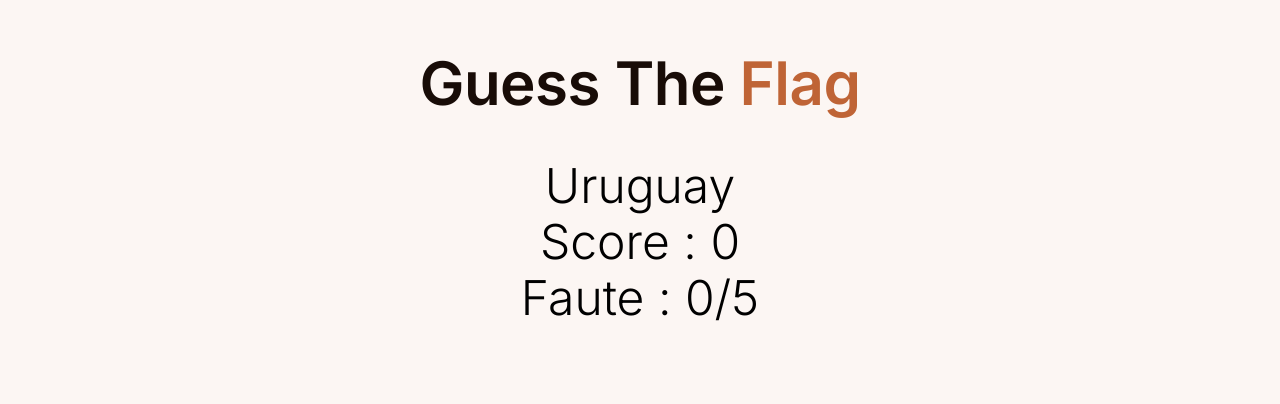
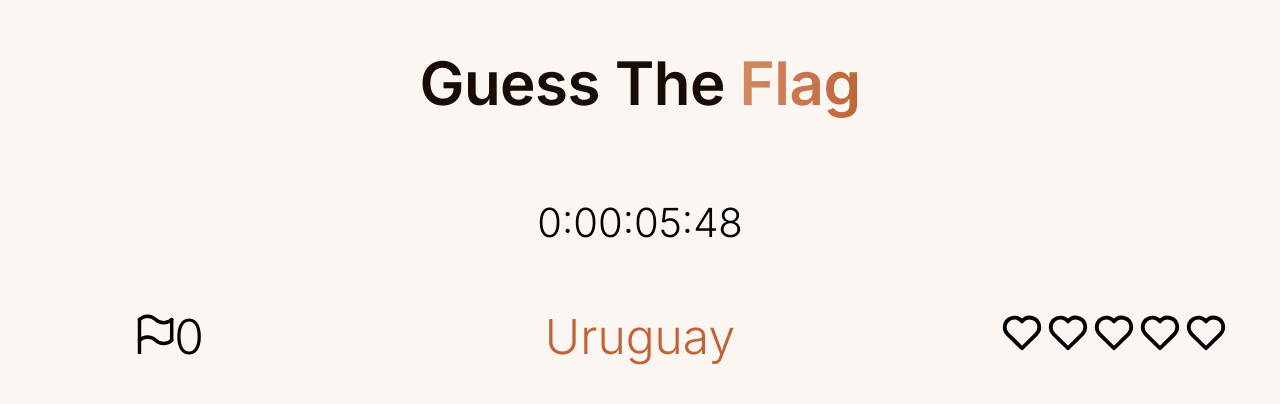
Before and after one commit to Geniegeekeur/geniegeekeur.github.io, a React (Create React App) app: page / in a window 1280 px wide. Shown: the top 404 px of the page. Built offline with nearby package versions, Linux system fonts and the light colour scheme.

Commit message:
Added heart, flag point, animation, broken heart

```diff
--- a/package.json
+++ b/package.json
@@ -1,7 +1,7 @@
 {
   "name": "guesstheflag",
   "version": "0.1.0",
-  "homepage": "https://geniegeekeur.github.io/",
+  "homepage": ".",
   "private": true,
   "dependencies": {
     "@emotion/react": "^11.11.1",
--- a/src/pages/Index.jsx
+++ b/src/pages/Index.jsx
@@ -5,6 +5,8 @@ import { Typography } from "@mui/material";
 import "../fonts/font.css";
 import Button from "@mui/material/Button";
 import "animate.css";
+import { useState, useEffect } from "react";
+import Stopwatch from "./StopWatch";
 
 const images = require.context("../img/flags/", true);
 const imageList = images.keys().map((image) => images(image));
@@ -12,7 +14,7 @@ const imageList = images.keys().map((image) => images(image));
 let ArleadyGet = [];
 let indexJeu = Math.floor(Math.random() * 243);
 let score = 0;
-let badChoice = 0;
+let badChoice = 4;
 let indexJeuArleadyGet = [];
 let CountryChoice = [
   "Andorre",
@@ -260,6 +262,32 @@ let CountryChoice = [
   "Zimbabwe",
 ];
 indexJeuArleadyGet.push(indexJeu);
+
+let heartBase = [];
+for (let i = 0; i < 5; i++) {
+  heartBase[i] = (
+    <svg
+      width="46"
+      height="46"
+      fill="none"
+      stroke="currentColor"
+      stroke-linejoin="round"
+      stroke-width="2"
+      viewBox="0 0 24 24"
+      xmlns="http://www.w3.org/2000/svg"
+    >
+      {" "}
+      <path d="M19.5 13.576a4.976 4.976 0 0 0 1.495-3.704A5 5 0 0 0 12 7.01a5 5 0 1 0-7.5 6.566l7.5 7.428 7.5-7.428Z"></path>{" "}
+    </svg>
+  );
+}
+
+let heart = [];
+for (let i = 0; i < 5; i++) {
+  heart[0] =
+    "<svg width='46' height='46' fill='none' stroke='currentColor' stroke-linejoin='round' stroke-width='2' viewBox='0 0 24 24' xmlns='http://www.w3.org/2000/svg'> <path d='M19.5 13.576a4.976 4.976 0 0 0 1.495-3.704A5 5 0 0 0 12 7.01a5 5 0 1 0-7.5 6.566l7.5 7.428 7.5-7.428Z'></path> </svg>";
+}
+
 function Index() {
   return (
     <Grid
@@ -289,19 +317,30 @@ function Index() {
           fontWeight="600"
           textAlign="center"
         >
-          Guess The <span style={{ color: "#BF6436" }}>Flag</span>
+          Guess The{" "}
+          <span
+            style={{
+              background: "linear-gradient(0.25turn, #d48963 , #BF6436)",
+              WebkitBackgroundClip: "text",
+              WebkitTextFillColor: "transparent",
+            }}
+          >
+            Flag
+          </span>
         </Typography>
+      </Grid>
+      <Grid>
+        <Stopwatch />
       </Grid>
       <Grid
         container
         item
         alignItems="center"
-        justifyContent="center"
+        justifyContent="space-between"
         id="PaysName"
         sx={{
           width: "${window.innerWidth}",
           height: "auto",
-          paddingBottom: "30px",
           position: "-webkit - sticky",
           position: "sticky",
           top: "0",
@@ -309,6 +348,7 @@ function Index() {
           backgroundColor: "#FCF6F3",
         }}
       >
+        <Grid container item xs={3} alignItems="center" justifyContent="center">
           <Typography
             item
             fontWeight="400"
@@ -316,12 +356,63 @@ function Index() {
             variant="h3"
             textAlign="center"
           >
+            <svg
+              width="46"
+              height="46"
+              fill="none"
+              stroke="currentColor"
+              stroke-linecap="round"
+              stroke-linejoin="round"
+              stroke-width="1.5"
+              viewBox="0 0 20 20"
+              xmlns="http://www.w3.org/2000/svg"
+            >
+              <path d="M5 5v16"></path>
+              <path d="M19 5v9"></path>
+              <path d="M5 5a5 5 0 0 1 7 0 5 5 0 0 0 7 0"></path>
+              <path d="M5 14a5 5 0 0 1 7 0 5 5 0 0 0 7 0"></path>
+            </svg>
+            <span id="score">{score}</span>
+          </Typography>
+        </Grid>
+        <Grid
+          container
+          item
+          xs={6}
+          height="100px"
+          alignItems="center"
+          justifyContent="center"
+        >
+          <Typography
+            item
+            fontWeight="400"
+            fontFamily="Inter"
+            variant="h3"
+            textAlign="center"
+            color="#BF6436"
+          >
             <span id="Pays">{CountryChoice[indexJeu]}</span>
-          <br />
-          Score : <span id="score">{score}</span>
-          <br />
-          Faute : <span id="faute">{badChoice}</span>/5
           </Typography>
+        </Grid>
+        <Grid container item xs={3} alignItems="center" justifyContent="center">
+          <Typography
+            item
+            fontWeight="400"
+            fontFamily="Inter"
+            variant="h3"
+            textAlign="center"
+          >
+            <Grid container>
+              {heartBase.map(function (object, id) {
+                return (
+                  <Box item id={id}>
+                    {object}
+                  </Box>
+                );
+              })}
+            </Grid>
+          </Typography>
+        </Grid>
       </Grid>
       <Grid container item justifyContent="center">
         {imageList.map((image, index) => {
@@ -329,12 +420,15 @@ function Index() {
             <Button
               item
               variant="text"
-              id={image}
+              id={index}
               onClick={() => {
                 NextLevel(image, index);
               }}
             >
+              <Grid container direction="column">
                 <img id={index} src={image} alt={`image-${index}`} />
+                <span id={image}></span>
+              </Grid>
             </Button>
           ) : (
             console.log("hello")
@@ -346,6 +440,9 @@ function Index() {
 }
 
 export default Index;
+
+console.log(window.innerWidth);
+console.log(46 * (window.innerWidth / 46));
 
 const animateCSS = (element, animation, prefix = "animate__") =>
   // We create a Promise and return it
@@ -366,25 +463,41 @@ const animateCSS = (element, animation, prefix = "animate__") =>
   });
 
 function NextLevel(name, index) {
-  if (badChoice + 1 === 5) {
-    badChoice = badChoice + 1;
+  if (badChoice === 0) {
+    heart[badChoice] =
+      "<svg width='46' height='46' fill='none' stroke='currentColor' stroke-linecap='round' stroke-linejoin='round' stroke-width='2' viewBox='0 0 24 24' xmlns='http://www.w3.org/2000/svg'> <path d='M19.5 13.576 12 21.004l-7.5-7.428A5 5 0 1 1 12 7.01a5 5 0 1 1 7.5 6.572'></path> <path d='m12 7-2 4 4 3-2 4v3'></path> </svg>";
+    heart.map(function (object, id) {
+      document.getElementById(id).innerHTML = object;
+    });
+    animateCSS(badChoice, "heartBeat");
     window.location.reload();
   } else {
     if (index === indexJeu) {
       score = score + 1;
       document.querySelector("#score").textContent = score;
+
       ArleadyGet.push(name);
-      document.getElementById(name).style.display = "none";
-      document.getElementById(name).style.visibility = "hidden";
+      // document.getElementById(index).style.display = "none";
+      // document.getElementById(index).style.visibility = "hidden";
+
+      document.getElementById(name).textContent = CountryChoice[index];
+      document.getElementById(index).style.filter = "grayscale(80%)";
+
       indexJeuArleadyGet.push(indexJeu);
       while (indexJeuArleadyGet.includes(indexJeu)) {
         indexJeu = Math.floor(Math.random() * 243);
       }
     } else {
-      badChoice = badChoice + 1;
+      heart[badChoice] =
+        "<svg width='46' height='46' fill='none' stroke='currentColor' stroke-linecap='round' stroke-linejoin='round' stroke-width='2' viewBox='0 0 24 24' xmlns='http://www.w3.org/2000/svg'> <path d='M19.5 13.576 12 21.004l-7.5-7.428A5 5 0 1 1 12 7.01a5 5 0 1 1 7.5 6.572'></path> <path d='m12 7-2 4 4 3-2 4v3'></path> </svg>";
+      heart.map(function (object, id) {
+        document.getElementById(id).innerHTML = object;
+      });
       animateCSS(index, "headShake");
+      animateCSS(badChoice, "heartBeat");
+      console.log(document.getElementById(badChoice).classList);
+      badChoice = badChoice - 1;
     }
   }
-  document.querySelector("#faute").textContent = badChoice;
   document.querySelector("#Pays").textContent = CountryChoice[indexJeu];
 }
--- /dev/null
+++ b/src/pages/StopWatch.jsx
@@ -0,0 +1,66 @@
+import React, { useState, useEffect } from "react";
+import "../fonts/font.css";
+
+// Hours calculation
+const hours = 0;
+
+// Minutes calculation
+const minutes = 0;
+
+// Seconds calculation
+const seconds = 0;
+
+// Milliseconds calculation
+const milliseconds = 0;
+const Stopwatch = () => {
+  // state to store time
+  const [time, setTime] = useState(0);
+
+  // state to check stopwatch running or not
+  const [isRunning, setIsRunning] = useState(true);
+
+  // Hours calculation
+  const hours = Math.floor(time / 360000);
+
+  // Minutes calculation
+  const minutes = Math.floor((time % 360000) / 6000);
+
+  // Seconds calculation
+  const seconds = Math.floor((time % 6000) / 100);
+
+  // Milliseconds calculation
+  const milliseconds = time % 100;
+
+  useEffect(() => {
+    let intervalId;
+    if (isRunning) {
+      // setting time from 0 to 1 every 10 milisecond using javascript setInterval method
+      intervalId = setInterval(() => setTime(time + 1), 10);
+    }
+    return () => clearInterval(intervalId);
+  }, [isRunning, time]);
+
+  // Method to start and stop timer
+  const startAndStop = () => {
+    setIsRunning(!isRunning);
+  };
+
+  // Method to reset timer back to 0
+  const reset = () => {
+    setTime(0);
+  };
+  return (
+    <div className="stopwatch-container">
+      <h3
+        className="stopwatch-time"
+        style={{ fontFamily: "Inter", fontWeight: "300", fontSize: "40px" }}
+      >
+        {hours}:{minutes.toString().padStart(2, "0")}:
+        {seconds.toString().padStart(2, "0")}:
+        {milliseconds.toString().padStart(2, "0")}
+      </h3>
+    </div>
+  );
+};
+
+export default Stopwatch;
```
Lines whose indentation alone changed are shown as unchanged.
